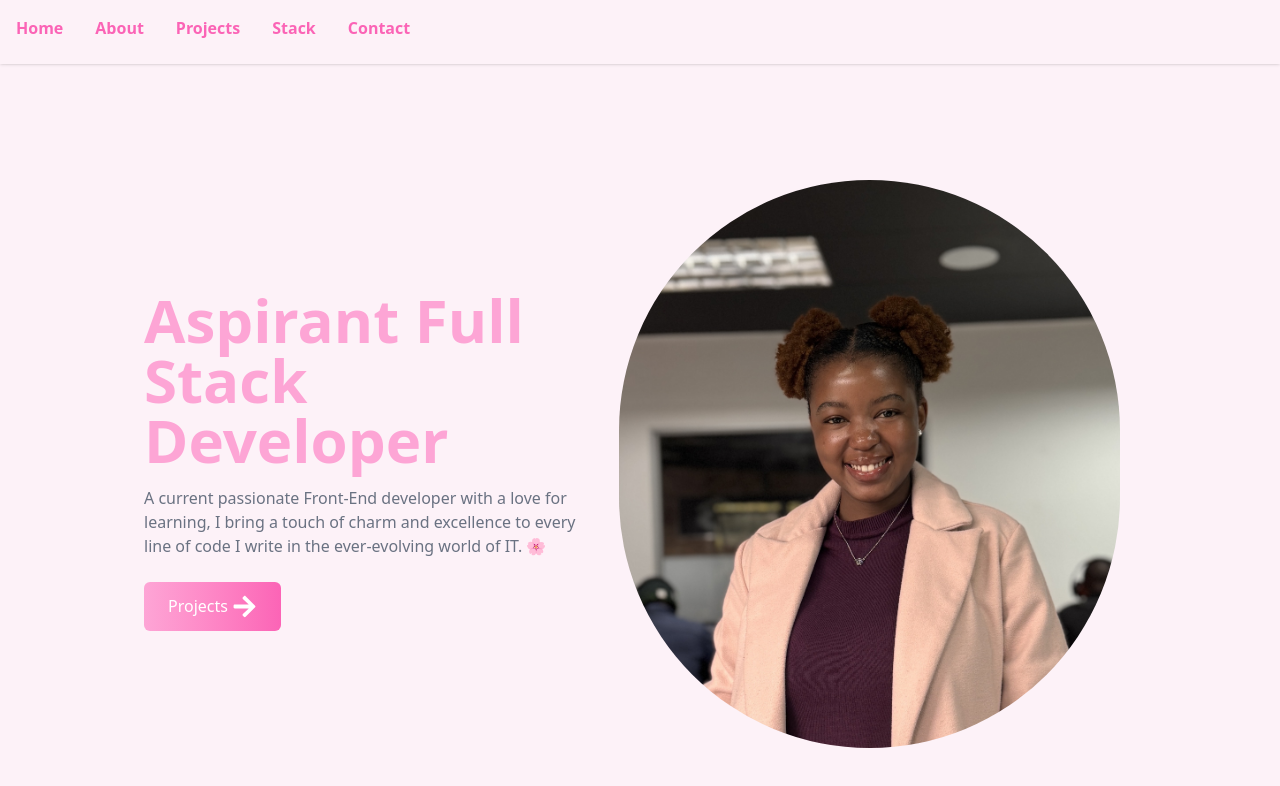
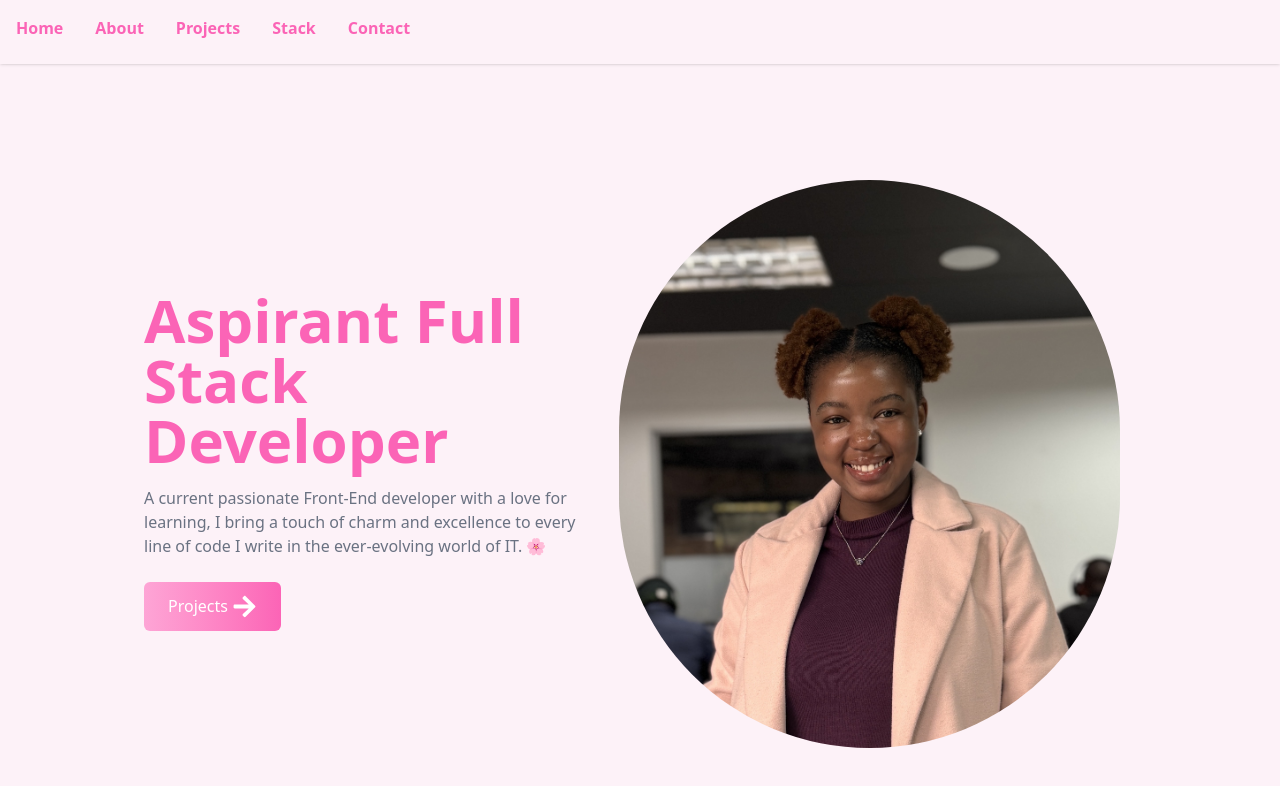
Before and after one commit to MoyabaNT/finalportfolio, a React (Vite) app: page /Home in a window 1280 px wide. Shown: the top 786 px of the page. Built offline with nearby package versions, Linux system fonts and the light colour scheme.

Commit message:
color changed

```diff
--- a/src/Components/Home.jsx
+++ b/src/Components/Home.jsx
@@ -12,11 +12,11 @@ const Home = () => {
       </div>
       <div
         name="home"
-        className="md:mt-16 h-screen w-full bg-pink-50 min-h-screen"
+        className="mt-16 h-screen w-full bg-pink-50"
       >
         <div className="max-w-screen-lg mx-auto flex flex-col items-center justify-center h-full px-4 md:flex-row">
           <div className="flex flex-col justify-center h-full">
-            <h2 className="md:text-6xl text-5xl font-bold text-pink-300 text-center md:text-left">
+            <h2 className="md:text-6xl text-5xl font-bold text-pink-400 text-center md:text-left">
               Aspirant Full Stack Developer
             </h2>
             <p className="text-gray-500 py-4 max-w-md text-center md:text-left">
```
